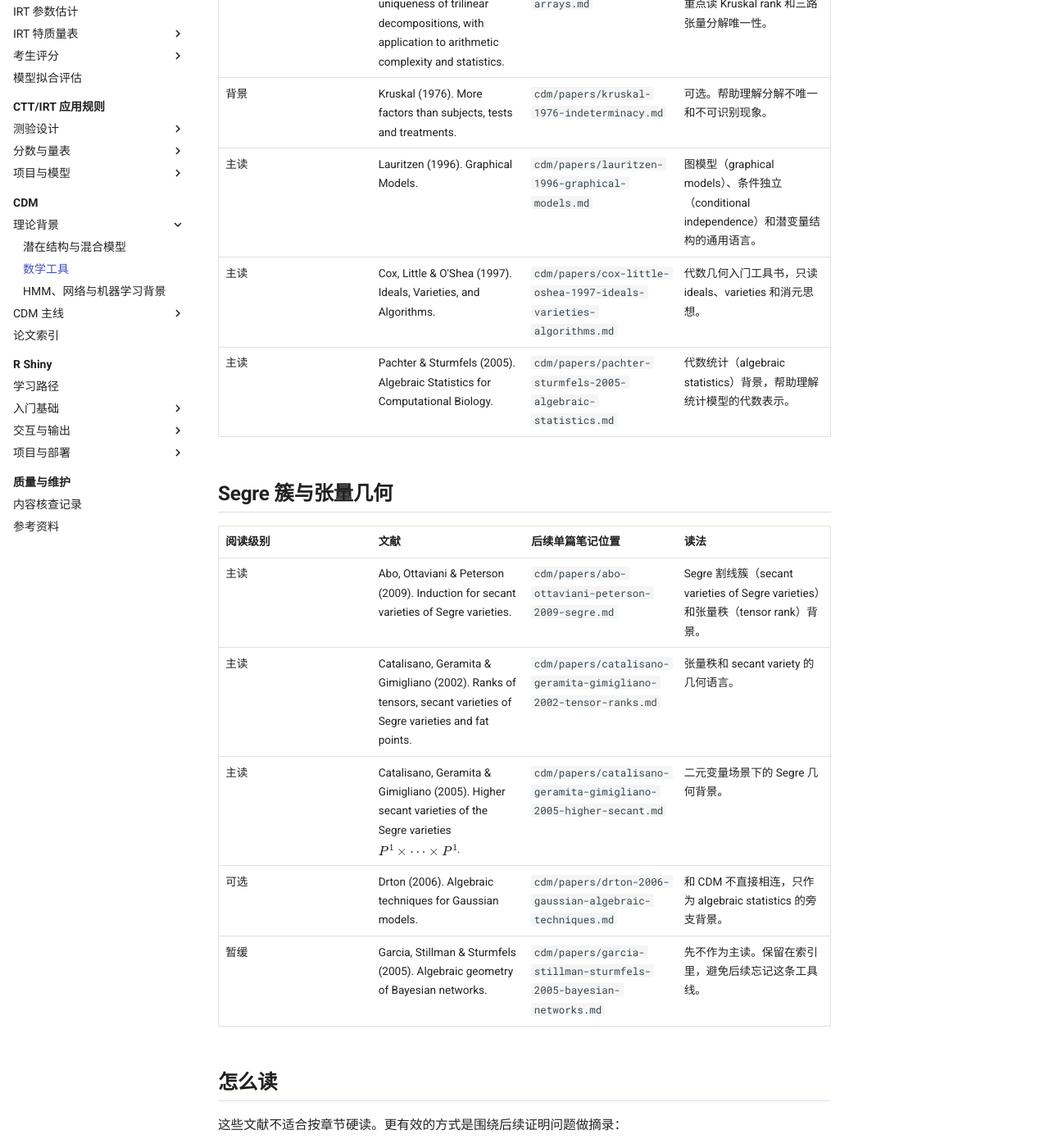
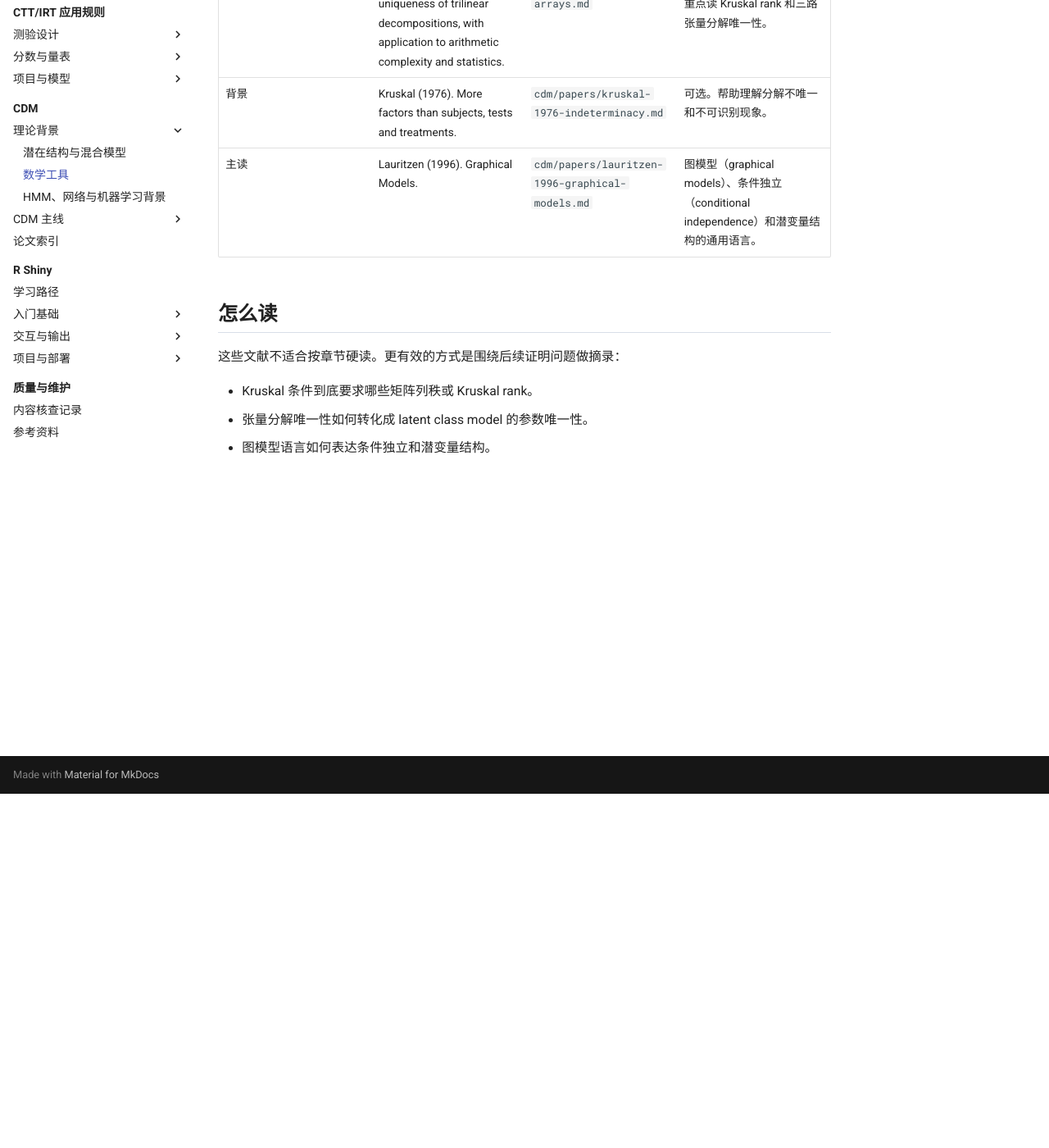
Before and after one commit to place-bot/Psychometrics-and-R-Shiny, an MkDocs documentation site: the page built from docs/cdm/mathematical-tools.md, in a window 1280 px wide and 1400 px high, scrolled down 432 px. Shown: the whole window at 82% size. Built offline with MkDocs 1.6.1 and Material for MkDocs 9.7.7, drawn with Linux system fonts in a browser that asks for light colours; comment, search, counter and statistics services are not loaded; some of the changed text lies outside the part shown.

Commit message:
Remove unused references

```diff
--- a/docs/cdm/mathematical-tools.md
+++ b/docs/cdm/mathematical-tools.md
@@ -9,18 +9,6 @@
 | 精读 | Kruskal (1977). Three-way arrays: Rank and uniqueness of trilinear decompositions, with application to arithmetic complexity and statistics. | `cdm/papers/kruskal-1977-three-way-arrays.md` | Allman, Matias & Rhodes (2009) 的底层唯一性工具。重点读 Kruskal rank 和三路张量分解唯一性。 |
 | 背景 | Kruskal (1976). More factors than subjects, tests and treatments. | `cdm/papers/kruskal-1976-indeterminacy.md` | 可选。帮助理解分解不唯一和不可识别现象。 |
 | 主读 | Lauritzen (1996). Graphical Models. | `cdm/papers/lauritzen-1996-graphical-models.md` | 图模型（graphical models）、条件独立（conditional independence）和潜变量结构的通用语言。 |
-| 主读 | Cox, Little & O'Shea (1997). Ideals, Varieties, and Algorithms. | `cdm/papers/cox-little-oshea-1997-ideals-varieties-algorithms.md` | 代数几何入门工具书，只读 ideals、varieties 和消元思想。 |
-| 主读 | Pachter & Sturmfels (2005). Algebraic Statistics for Computational Biology. | `cdm/papers/pachter-sturmfels-2005-algebraic-statistics.md` | 代数统计（algebraic statistics）背景，帮助理解统计模型的代数表示。 |
-
-## Segre 簇与张量几何
-
-| 阅读级别 | 文献 | 后续单篇笔记位置 | 读法 |
-| --- | --- | --- | --- |
-| 主读 | Abo, Ottaviani & Peterson (2009). Induction for secant varieties of Segre varieties. | `cdm/papers/abo-ottaviani-peterson-2009-segre.md` | Segre 割线簇（secant varieties of Segre varieties）和张量秩（tensor rank）背景。 |
-| 主读 | Catalisano, Geramita & Gimigliano (2002). Ranks of tensors, secant varieties of Segre varieties and fat points. | `cdm/papers/catalisano-geramita-gimigliano-2002-tensor-ranks.md` | 张量秩和 secant variety 的几何语言。 |
-| 主读 | Catalisano, Geramita & Gimigliano (2005). Higher secant varieties of the Segre varieties \(P^1 \times \cdots \times P^1\). | `cdm/papers/catalisano-geramita-gimigliano-2005-higher-secant.md` | 二元变量场景下的 Segre 几何背景。 |
-| 可选 | Drton (2006). Algebraic techniques for Gaussian models. | `cdm/papers/drton-2006-gaussian-algebraic-techniques.md` | 和 CDM 不直接相连，只作为 algebraic statistics 的旁支背景。 |
-| 暂缓 | Garcia, Stillman & Sturmfels (2005). Algebraic geometry of Bayesian networks. | `cdm/papers/garcia-stillman-sturmfels-2005-bayesian-networks.md` | 先不作为主读。保留在索引里，避免后续忘记这条工具线。 |
 
 ## 怎么读
 
@@ -28,5 +16,4 @@
 
 - Kruskal 条件到底要求哪些矩阵列秩或 Kruskal rank。
 - 张量分解唯一性如何转化成 latent class model 的参数唯一性。
-- 代数几何语言里，generic identifiability 为什么允许排除低维例外集合。
 - 图模型语言如何表达条件独立和潜变量结构。
```
Also changed, not shown: docs/cdm/index.md (+1 -1 lines), docs/cdm/paper-index.md (+0 -8 lines), docs/cdm/theoretical-background.md (+0 -1 lines).
